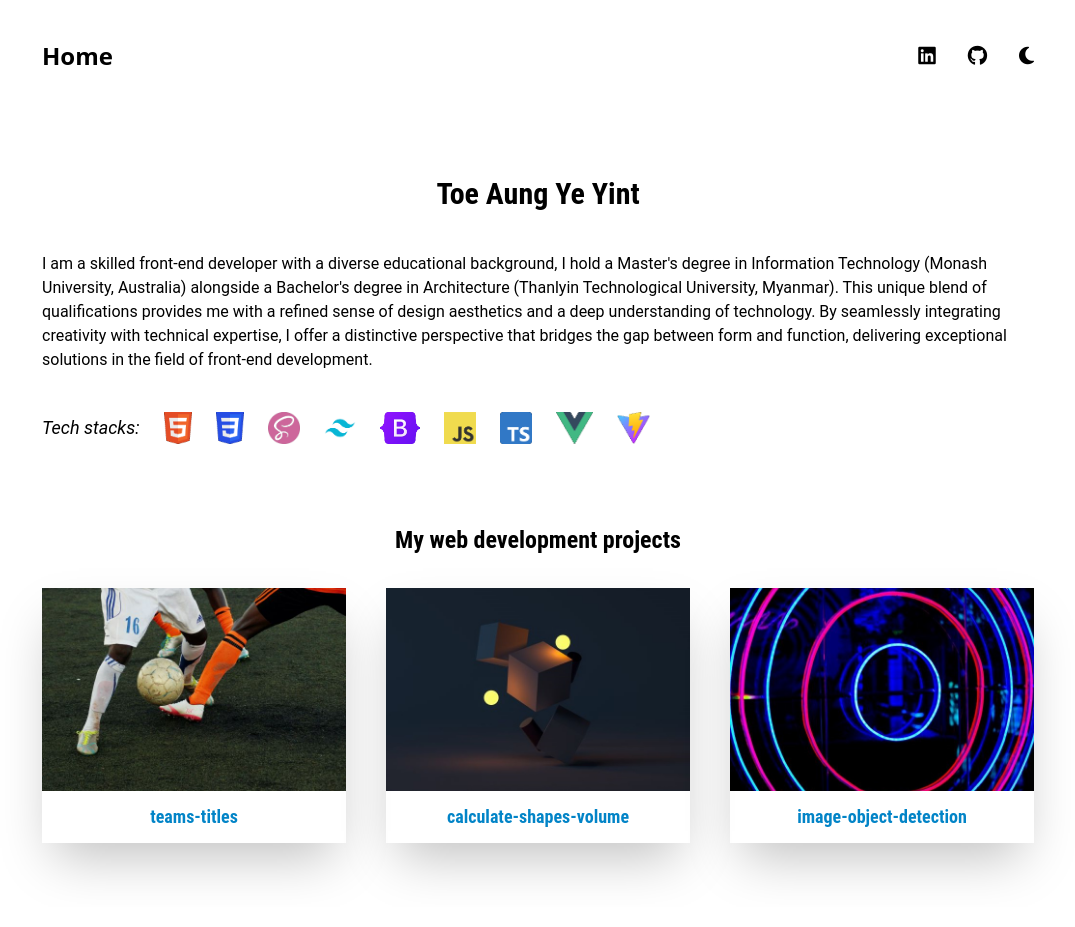
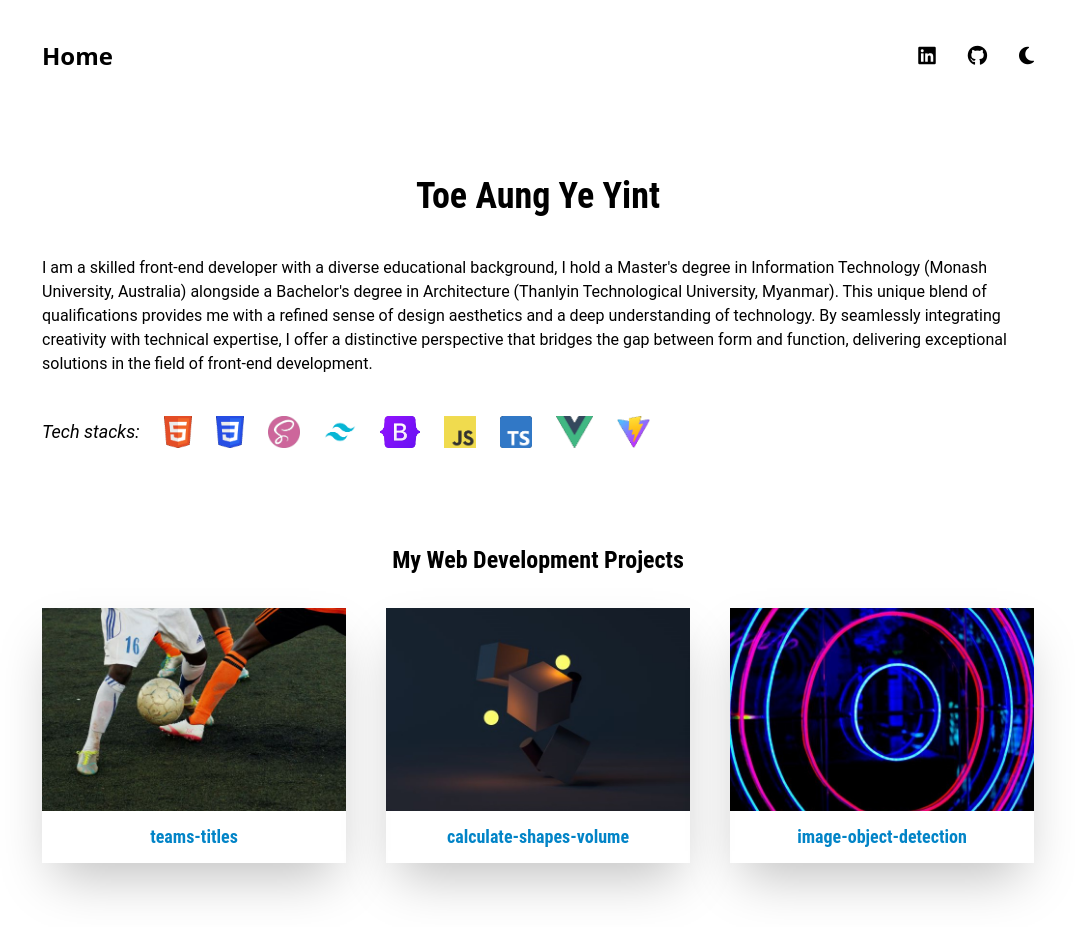
Before and after one commit to toeaung-yeyint/toeaung-yeyint.github.io, a Vue app: page / in a window 1280 px wide. Shown: the whole page, without its empty margins (102-1177 px from the left). Built offline with nearby package versions, Linux system fonts and the light colour scheme.

Commit message:
rebuild my portfolio website using vue 3

```diff
--- a/src/components/AboutSection.vue
+++ b/src/components/AboutSection.vue
@@ -1,6 +1,6 @@
 <template>
-  <div class="flex flex-col gap-x-8 mt-16 mb-20 px-4">
-    <h1 class="text-center text-3xl font-bold mb-10">Toe Aung Ye Yint</h1>
+  <div class="flex flex-col gap-x-8 mt-16 mb-24 px-4">
+    <h1 class="text-center text-4xl font-bold mb-10">Toe Aung Ye Yint</h1>
     <p class="text-base">
       I am a skilled front-end developer with a diverse educational background,
       I hold a Master's degree in Information Technology (Monash University,
--- a/src/components/MyProjectsSection.vue
+++ b/src/components/MyProjectsSection.vue
@@ -1,6 +1,6 @@
 <template>
   <h2 class="text-center text-2xl font-bold mb-8">
-    My web development projects
+    My Web Development Projects
   </h2>
   <div
     class="grid grid-cols-1 sm:grid-cols-2 md:grid-cols-3 gap-8 md:gap-10 px-4"
```
